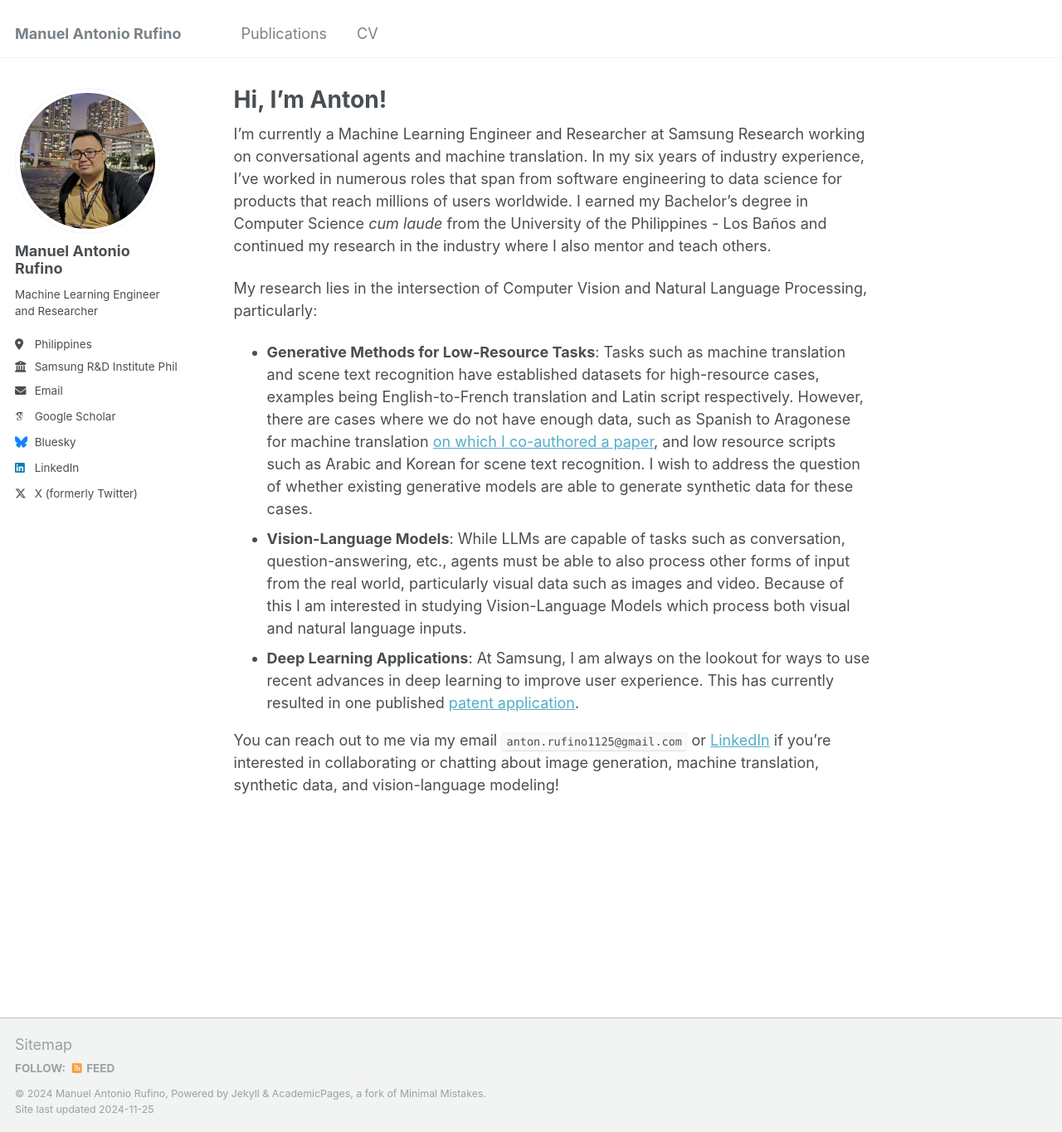
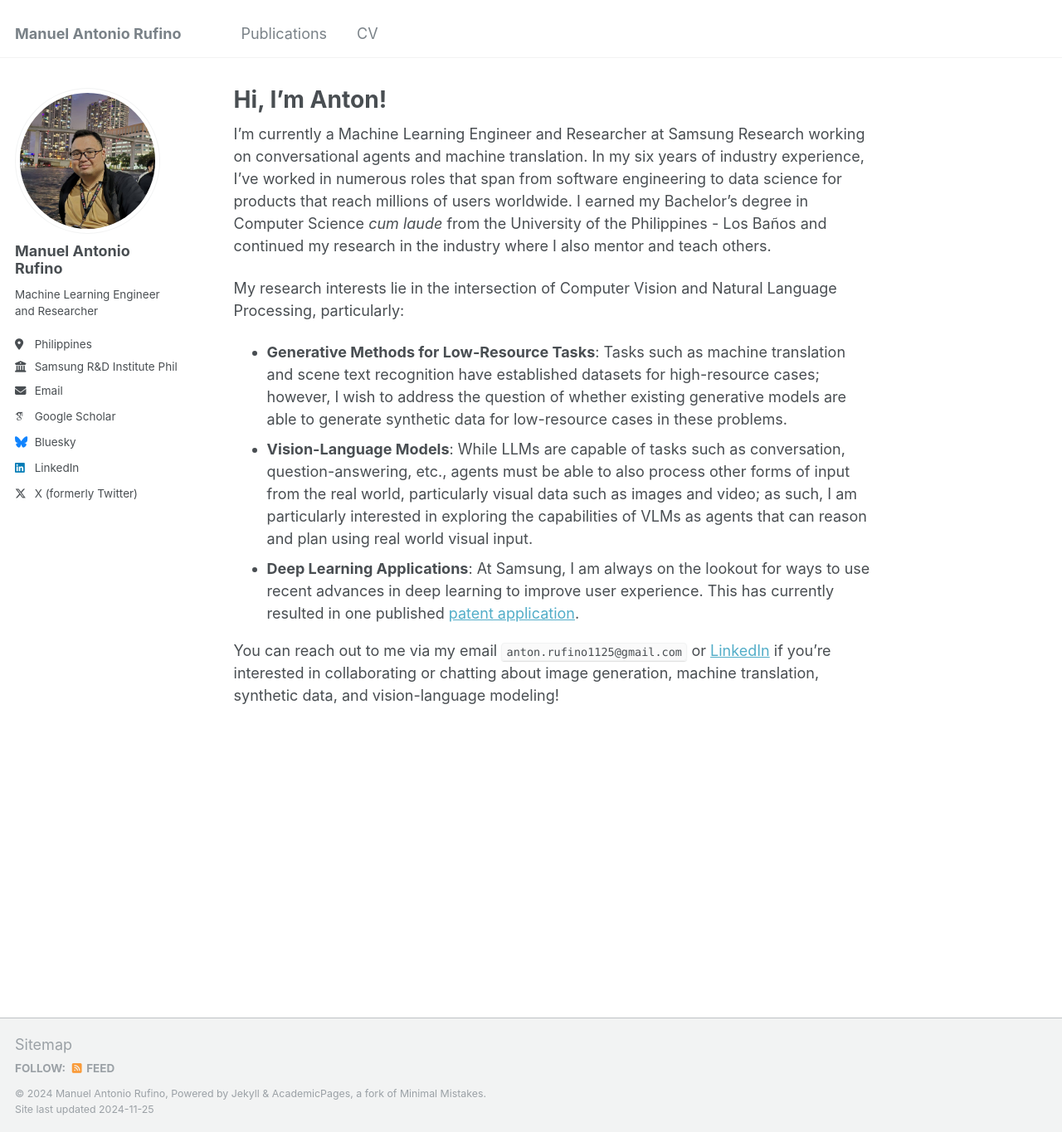
Before and after one commit to antonrufino/antonrufino.github.io, a Jekyll site: the page built from _pages/about.md, in a window 1280 px wide and 1365 px high. Shown: the whole window at 83% size. Built offline with Jekyll 4.4.1, drawn with Linux system fonts in a browser that asks for light colours; some web fonts are replaced.

Commit message:
Simplify about section

```diff
--- a/_pages/about.md
+++ b/_pages/about.md
@@ -7,11 +7,11 @@ redirect_from:
   - /about.html
 ---
 
-I’m currently a Machine Learning Engineer and Researcher at Samsung Research working on conversational agents and machine translation. In my six years of industry experience, I’ve worked in numerous roles that span from software engineering to data science for products that reach millions of users worldwide. I earned my Bachelor’s degree in Computer Science *cum laude* from the University of the Philippines - Los Baños and continued my research in the industry where I also mentor and teach others.
+I'm currently a Machine Learning Engineer and Researcher at Samsung Research working on conversational agents and machine translation. In my six years of industry experience, I've worked in numerous roles that span from software engineering to data science for products that reach millions of users worldwide. I earned my Bachelor's degree in Computer Science *cum laude* from the University of the Philippines - Los Baños and continued my research in the industry where I also mentor and teach others.
 
-My research lies in the intersection of Computer Vision and Natural Language Processing, particularly:
-- **Generative Methods for Low-Resource Tasks**: Tasks such as machine translation and scene text recognition have established datasets for high-resource cases, examples being English-to-French translation and Latin script respectively. However, there are cases where we do not have enough data, such as Spanish to Aragonese for machine translation [on which I co-authored a paper](https://aclanthology.org/2024.wmt-1.86/), and low resource scripts such as Arabic and Korean for scene text recognition. I wish to address the question of whether existing generative models are able to generate synthetic data for these cases.
-- **Vision-Language Models**: While LLMs are capable of tasks such as conversation, question-answering, etc., agents must be able to also process other forms of input from the real world, particularly visual data such as images and video. Because of this I am interested in studying Vision-Language Models which process both visual and natural language inputs.
+My research interests lie in the intersection of Computer Vision and Natural Language Processing, particularly:
+- **Generative Methods for Low-Resource Tasks**: Tasks such as machine translation and scene text recognition have established datasets for high-resource cases; however, I wish to address the question of whether existing generative models are able to generate synthetic data for low-resource cases in these problems.
+- **Vision-Language Models**: While LLMs are capable of tasks such as conversation, question-answering, etc., agents must be able to also process other forms of input from the real world, particularly visual data such as images and video; as such, I am particularly interested in exploring the capabilities of VLMs as agents that can reason and plan using real world visual input.
 - **Deep Learning Applications**: At Samsung, I am always on the lookout for ways to use recent advances in deep learning to improve user experience. This has currently resulted in one published [patent application](https://patents.google.com/patent/WO2024128677A1/en).
 
-You can reach out to me via my email `anton.rufino1125@gmail.com` or [LinkedIn](https://www.linkedin.com/in/antonrufino/) if you’re interested in collaborating or chatting about image generation, machine translation, synthetic data, and vision-language modeling!
+You can reach out to me via my email `anton.rufino1125@gmail.com` or [LinkedIn](https://www.linkedin.com/in/antonrufino/) if you're interested in collaborating or chatting about image generation, machine translation, synthetic data, and vision-language modeling!
```
